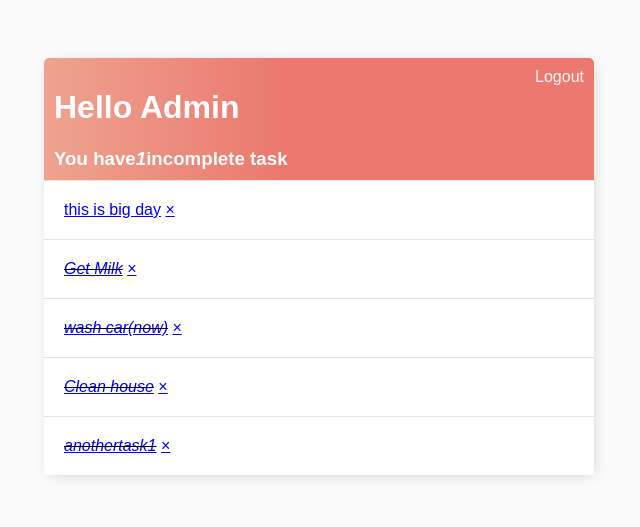
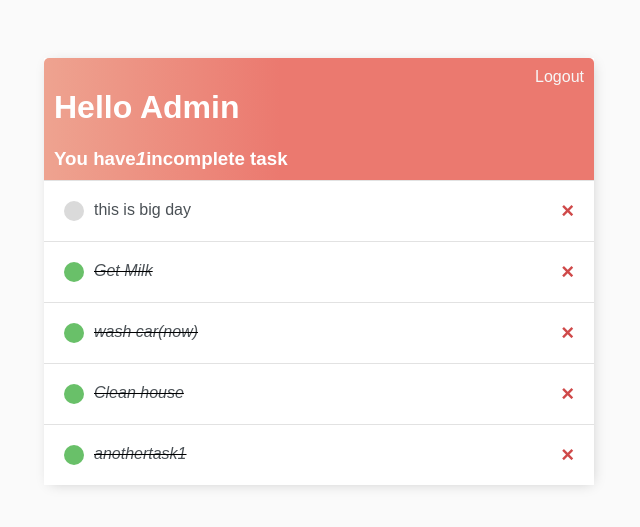
Before and after one commit to Gavriil1/CI_PP4_TD, a Django app: page / in a window 1280 px wide. Shown: the top 527 px of the page, without its empty margins (321-961 px from the left). Run offline with Django 4.2, Linux system fonts and the light colour scheme; a user stored in the database is signed in; data comes from the database, SQL or seed files in the repository.

Commit message:
added css styling for delete link(X)

```diff
--- a/todo_list/base/templates/base/main.html
+++ b/todo_list/base/templates/base/main.html
@@ -57,6 +57,38 @@
             border-top: 1px solid rgb(226, 226, 226);
         }
 
+        .task-title {
+            display: flex;
+        }
+
+        .task-title a {
+            text-decoration: none;
+            color: #4b5156;
+            margin-left: 10px;
+        }
+
+        .task-complete-icon {
+            height: 20px;
+            width: 20px;
+            background-color: rgb(105, 192, 105);
+            border-radius: 50%;
+        }
+
+        .task-incomplete-icon {
+            height: 20px;
+            width: 20px;
+            background-color: rgb(218, 218, 218);
+            border-radius: 50%;
+        }
+
+        .delete-link{
+            text-decoration: none;
+            font-weight: 900;
+            color: #cf4949;
+            font-size: 22px;
+            line-height: 0;
+        }
+
 
     </style>
 </head>
--- a/todo_list/base/templates/base/task_list.html
+++ b/todo_list/base/templates/base/task_list.html
@@ -30,17 +30,18 @@
         <div class="task-wrapper">
             {% if task.complete %}
                 <div class="task-title">
-                    <div class="task-complete-con"></div>
+                    <div class="task-complete-icon"></div>
                     <i><s><a href="{% url 'task-update' task.id %}">{{task}}</a></s></i>
+
+                </div>
                     <a class="delete-link" href="{% url 'task-delete' task.id %}">&#215;</a>
-                </div>
-
             {% else %}
                 <div class="task-title">
-                    <div class="task-incomplete-con"></div>
+                    <div class="task-incomplete-icon "></div>
                     <a href="{% url 'task-update' task.id %}">{{task}}</a>
-                    <a class="delete-link" href="{% url 'task-delete' task.id %}">&#215;</a>
+
                 </div>
+                <a class="delete-link" href="{% url 'task-delete' task.id %}">&#215;</a>
             {% endif %}
         </div>
     {% empty %}
```
